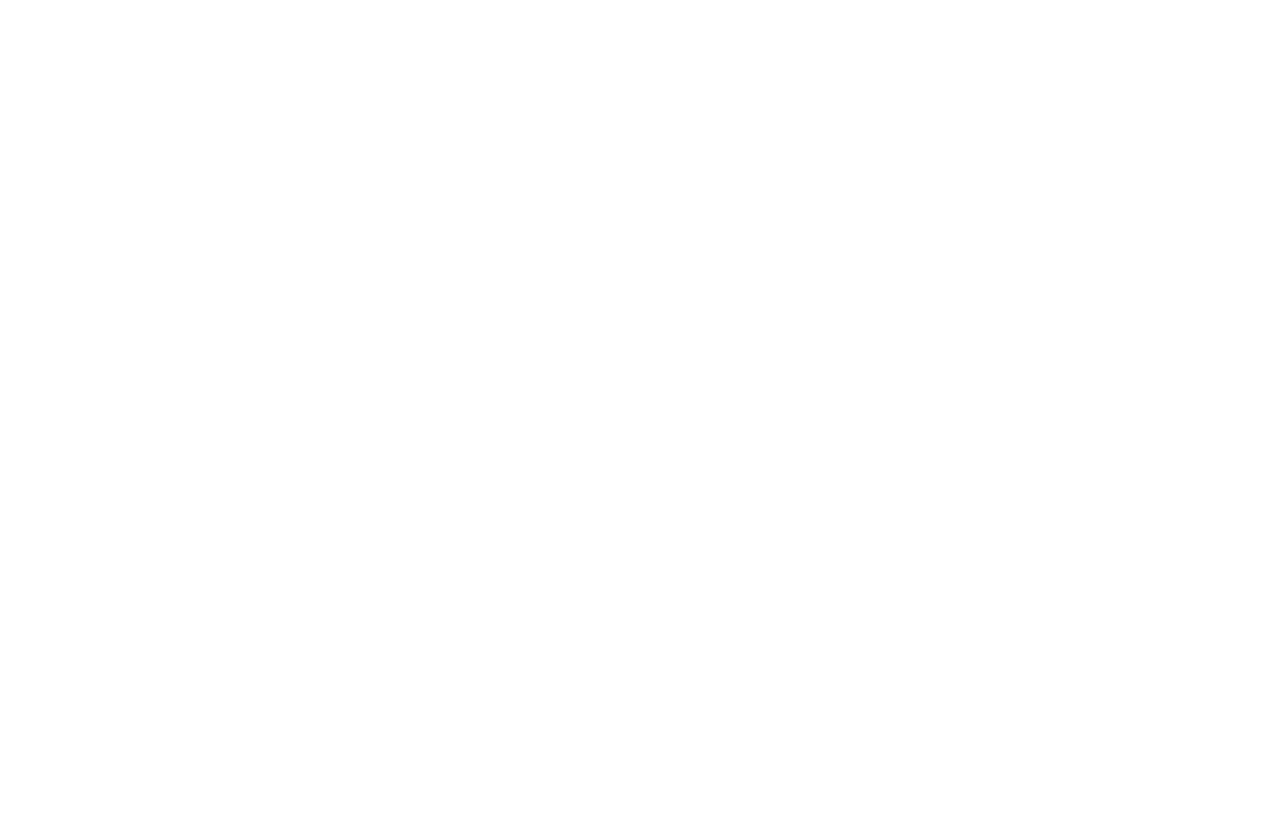
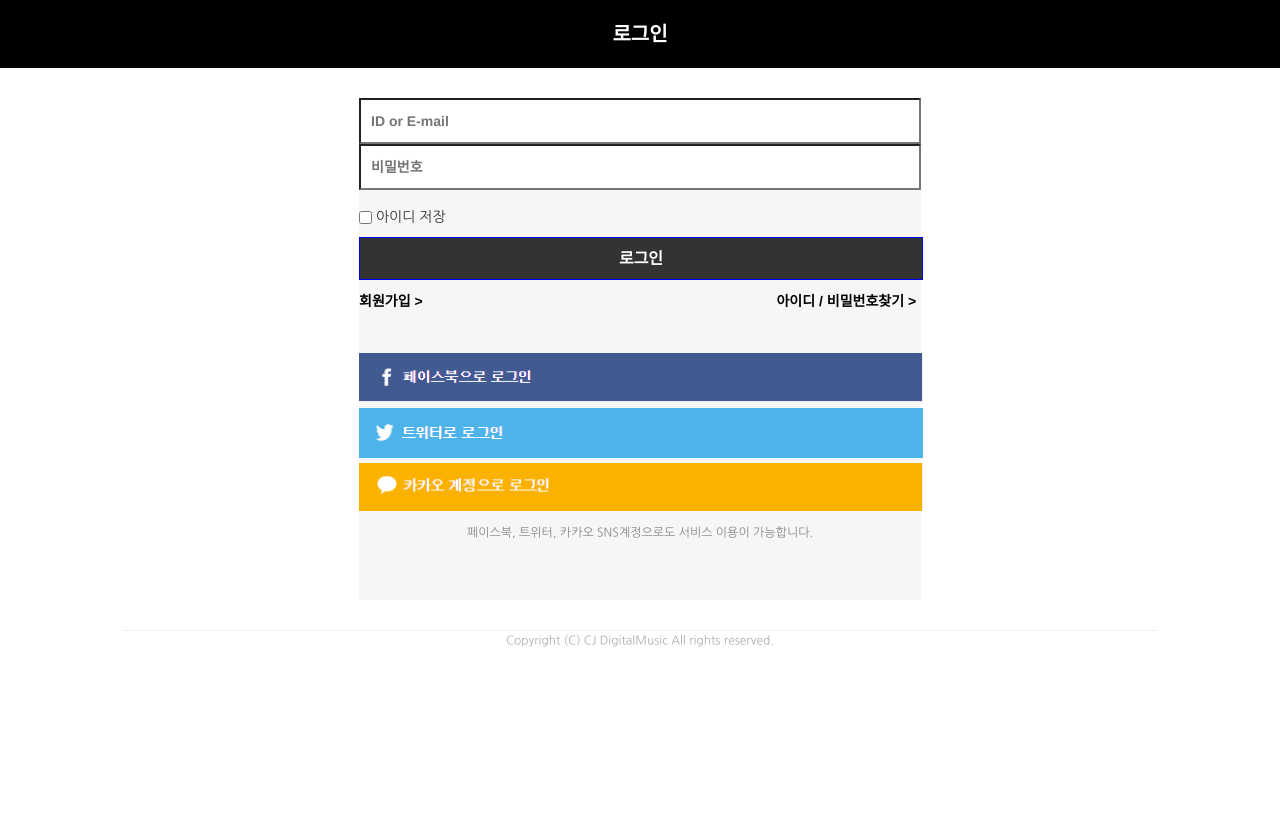
Before and after one commit to moneyswan27/project18, a PHP site: page /htmls/login.html in a window 1280 px wide. Before the commit the page is empty. Before the commit the page ends 800 px from the top, so only its background shows below. Run offline with PHP 8.4, Linux system fonts and the light colour scheme; some web fonts are replaced.

Commit message:
login add

```diff
--- a/Basic/css/test3.css
+++ b/Basic/css/test3.css
@@ -1,3 +1,5 @@
+/*---------------------index.html-----------------------*/
+
 html,
 body{
     height:100%;
@@ -49,3 +51,94 @@ color:#a8a8a8;
 .main .title2{text-align:center;}
 .main #smtm777{ margin-left:400px;}
 .main .two_list{margin-top:60px; }
+
+
+/*---------------------index.html-----------------------*/
+
+
+/*---------------------login.html-----------------------*/
+.wrap{width:1034px;
+height:733px;
+margin:0 auto;
+}
+
+.header{
+padding:18px 0px;
+text-align:center;
+background :#000;
+color:#fff;
+font-size:20px;
+font-family: '나눔고딕';
+font-weight: bold;
+}
+.main{
+    height:502px;
+    width:562px;
+    background : #F6F6F6;
+}
+.main .content .login_box {
+    width:580px;
+    height:87px;
+    margin : 0 auto;
+    margin-top: 30px;
+}
+.main .content .login_box .id_box #userid,
+.main .content .login_box .pw_box #pw{
+    width:538px;
+    height:22px;
+    padding:10px;
+}
+.main .content .login_box .ipText{
+    width:100%;
+    height:22px;
+    font-size:14px;
+    font-weight:bold;
+}
+
+.main .content .id_save {
+    margin-top:20px;
+}
+
+
+.main .content .button a{
+    width:562px; height:25px;
+    display:block;
+    border : 1px solid blue;
+    background: #333;
+    text-align:center;
+    font-size:16px;
+    font-weight:bold;
+    color:#fff;
+    margin-top:10px;
+    padding: 8px 0px;
+}
+
+.main .content .join{margin-top:10px;
+font-weight: bold;
+font-size:14px;
+color: #000;
+}
+.main .content .join .memjoin{
+    margin-right: 350px;
+}
+.main .content .sns{
+    margin-top:40px;
+}
+.main .content .sns .sns_img{
+    margin: 5px 0 ;
+}
+.main .content .snsMsg{
+    text-align:center;
+    margin-top:10px;
+    color:#888;
+    font-size:12px;
+}
+.login_footer{
+text-align:center;
+color:#acacac;
+background:#fff;
+border-top:1px solid #f0f0f0;
+margin-top:30px;
+font-size:12px;
+}
+/*---------------------login.html-----------------------*/
--- a/Basic/htmls/login.html
+++ b/Basic/htmls/login.html
@@ -0,0 +1,83 @@
+<!DOCTYPE html>
+<html lang="en">
+
+<head>
+    <meta charset="UTF-8">
+    <meta name="viewport" content="width=device-width, initial-scale=1.0">
+    <meta http-equiv="X-UA-Compatible" content="ie=edge">
+
+    <link href="../css/style.css" rel="stylesheet">
+    <script src="../js/modernizr-custom.js"></script>
+    <script src="../js/jquery-3.2.1.min.js"></script>
+    <script src="../js/main.js"></script>
+    <title>로그인</title>
+</head>
+
+<body>
+
+
+    <header>
+
+        <div class="header">
+            로그인
+        </div>
+
+    </header>
+    <div class="wrap">
+        <main>
+            <div class="main">
+                <div class="content">
+                    <div class="login_box">
+                        <div class="id_box">
+                            <input type="text" id="userid" name="userid" class="ipText" value placeholder="ID or E-mail"
+                                onfocus="clearFirstClick(this, defaultMsg)" style="ime-mode:disabled;" >
+                        </div>
+                        <div class="pw_box">
+                            <input type="password" id="pw" name="password" class="ipText" placeholder="비밀번호">
+                        </div>
+                    </div>
+                    <div class="error_box"></div>
+                    <div class="id_save">
+                            <input type="checkbox" id="saveid" name="save_id">
+                            아이디 저장
+                    </div>
+                    <div class="button">
+                        <a href="javascript:submit();" id="loginSubmitBtn">
+                        로그인
+                        </a>
+                    </div>
+                    <div class="join">
+                        <a href="#" target="_blank" class="memjoin">회원가입 ></a>
+                        <a href="#" target="_blank" class="search"> 아이디 / 비밀번호찾기 ></a>
+                    </div>
+                    <div class="sns">
+                        <div class="sns_img">
+                            <a href="https://www.facebook.com">
+                                <img src="../images/facebook.PNG" alt="facebook" width="564px"; height="50px";>
+                            </a>
+                        </div>
+                        <div class="sns_img">
+                            <a href="https://www.twiter.com">
+                                <img src="../images/twiter.PNG" alt="twiter" width="564px"; height="50px";>
+                            </a>
+                        </div>
+                        <div class="sns_img">
+                            <a href="https://www.kakao.com">
+                                <img src="../images/kakao.PNG" alt="kakao" width="564px"; height="50px";>
+                            </a>
+                        </div>
+                    </div>
+                    <p class="snsMsg">페이스북, 트위터, 카카오 SNS계정으로도 서비스 이용이 가능합니다.</p>
+
+                </div>
+            </div>
+        </main>
+        <footer>
+            <div class="login_footer">
+                Copyright (C) CJ DigitalMusic All rights reserved.
+            </div>
+        </footer>
+    </div>
+</body>
+
+</html>
```
Also changed, not shown: Basic/css/login.css (added, +90 -0 lines), Basic/images/facebook.PNG (added), Basic/images/kakao.PNG (added), Basic/images/twiter.PNG (added).
